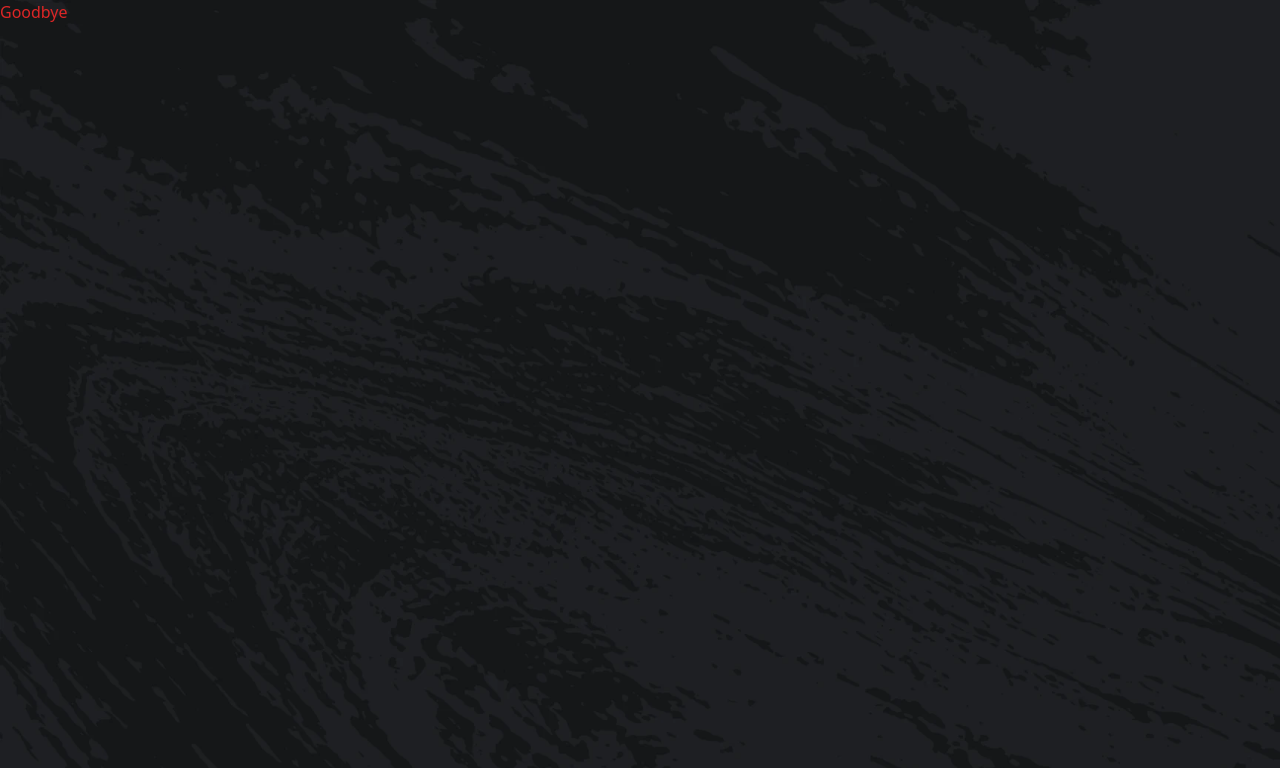
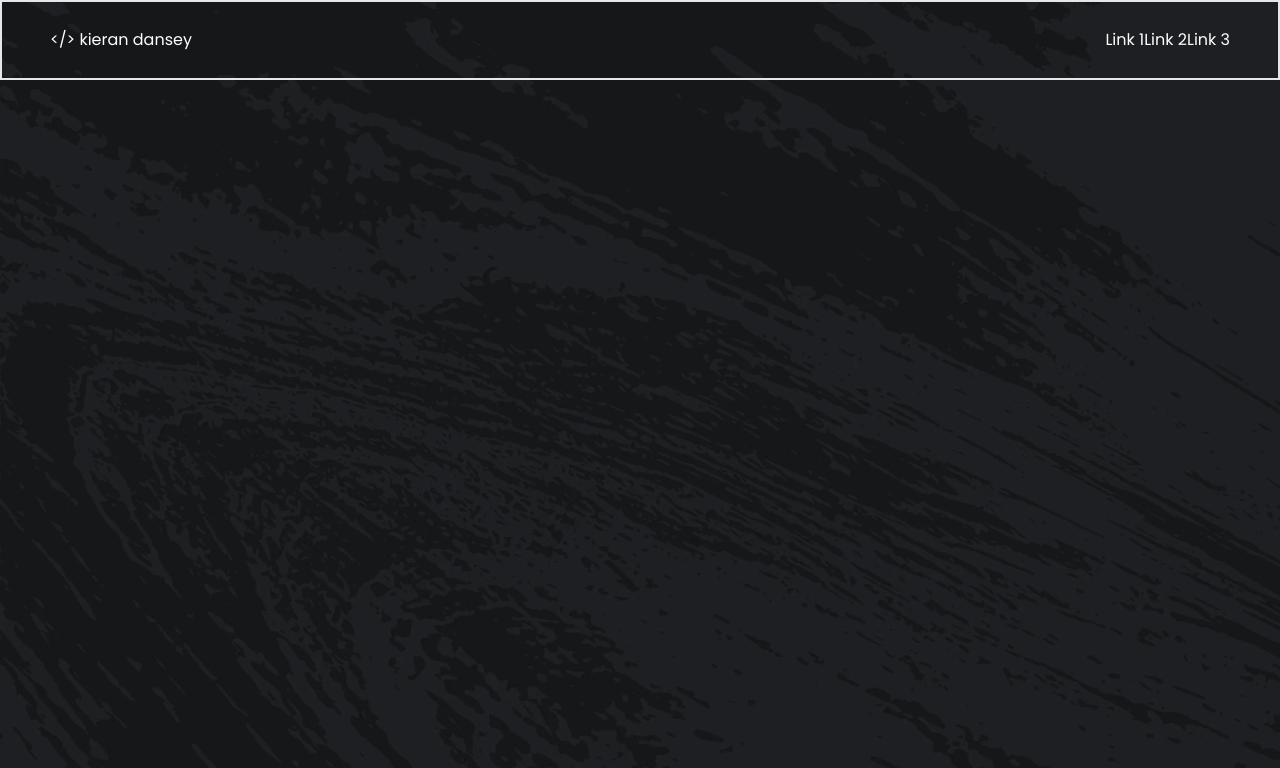
Before and after one commit to kdan80/v4, a Next.js app: page / in a window 1280 px wide. Shown: the top 768 px of the page. Built offline with nearby package versions, Linux system fonts and the light colour scheme.

Commit message:
Added next/font, Poppins and Roboto

```diff
--- a/components/Layout.tsx
+++ b/components/Layout.tsx
@@ -1,6 +1,7 @@
 import React from 'react'
 import DocumentHeader from 'components/DocumentHeader'
 import Section from 'components/sections/Section'
+import Header from 'components/header/Header'
 
 interface Props {
     location?: string
@@ -13,16 +14,18 @@ const Layout = ({ children, location }: Props) => {
     const [isLoading, setIsLoading] = React.useState<boolean>(isHome)
 
     return (
-        <div className='min-h-screen'>
+        <div className='min-h-screen font-sans text-white'>
             <DocumentHeader />
+
             {/* Background image for the entire site */}
-
             <div className='fixed top-0 left-0 -z-10 bg-img w-screen h-screen bg-no-repeat bg-cover bg-fixed' />
 
-            {isLoading && isHome ? (
-                <div className='text-red-600'>Hello</div>
+            {false ? (
+                <div className='text-red-600'>Loader</div>
             ) : (
-                <div className='text-red-600'>Goodbye</div>
+                <>
+                    <Header />
+                </>
             )}
         </div>
     )
--- /dev/null
+++ b/components/header/Header.tsx
@@ -0,0 +1,25 @@
+import React from 'react'
+import Link from 'next/link'
+import config from 'config/config'
+
+const Header = () => {
+    return (
+        <header className='fixed top-0 h-20 w-full py-0 px-4 md:px-12 flex justify-between items-center border-2'>
+            <Link href='#landing'>
+                <div>
+                    <span>
+                        &lt;/&gt; <span>kieran dansey</span>
+                    </span>
+                </div>
+            </Link>
+
+            <nav className='flex'>
+                <div>Link 1</div>
+                <div>Link 2</div>
+                <div>Link 3</div>
+            </nav>
+        </header>
+    )
+}
+
+export default Header
--- a/next.config.js
+++ b/next.config.js
@@ -6,6 +6,11 @@ const nextConfig = {
         locales: ['en'],
         defaultLocale: 'en',
     },
+    experimental: {
+        fontLoaders: [
+            { loader: '@next/font/google', options: { subsets: ['latin'] } },
+        ],
+    },
 }
 
 module.exports = nextConfig
--- a/package.json
+++ b/package.json
@@ -9,6 +9,7 @@
     "lint": "next lint"
   },
   "dependencies": {
+    "@next/font": "^13.0.2",
     "next": "13.0.0",
     "react": "18.2.0",
     "react-dom": "18.2.0"
--- /dev/null
+++ b/pages/_document.tsx
@@ -0,0 +1,34 @@
+import Document, {
+    Html,
+    Head,
+    Main,
+    NextScript,
+    DocumentContext,
+} from 'next/document'
+
+class MyDocument extends Document {
+    static async getInitialProps(ctx: DocumentContext) {
+        const initialProps = await Document.getInitialProps(ctx)
+
+        return initialProps
+    }
+
+    render() {
+        return (
+            <Html>
+                <Head>
+                    <link
+                        href='https://fonts.googleapis.com/css2?family=Poppins:ital,wght@0,400;0,500;0,600;0,700;0,800;1,400;1,500;1,600;1,700;1,800&family=Roboto+Mono:ital,wght@0,400;0,500;0,600;1,400;1,500;1,600&display=swap'
+                        rel='stylesheet'
+                    />
+                </Head>
+                <body>
+                    <Main />
+                    <NextScript />
+                </body>
+            </Html>
+        )
+    }
+}
+
+export default MyDocument
--- a/tailwind.config.js
+++ b/tailwind.config.js
@@ -9,6 +9,10 @@ module.exports = {
             backgroundImage: {
                 img: "url('/images/background.webp')",
             },
+            fontFamily: {
+                sans: ['Poppins', 'Roboto', 'Arial', 'sans', 'sans-serif'],
+                mono: ['Roboto Mono', 'Hack', 'SF Mono', 'mono', 'monospace'],
+            },
         },
     },
     plugins: [],
```
Also changed, not shown: 1 other file (tests, documents, lock files or other folders).
